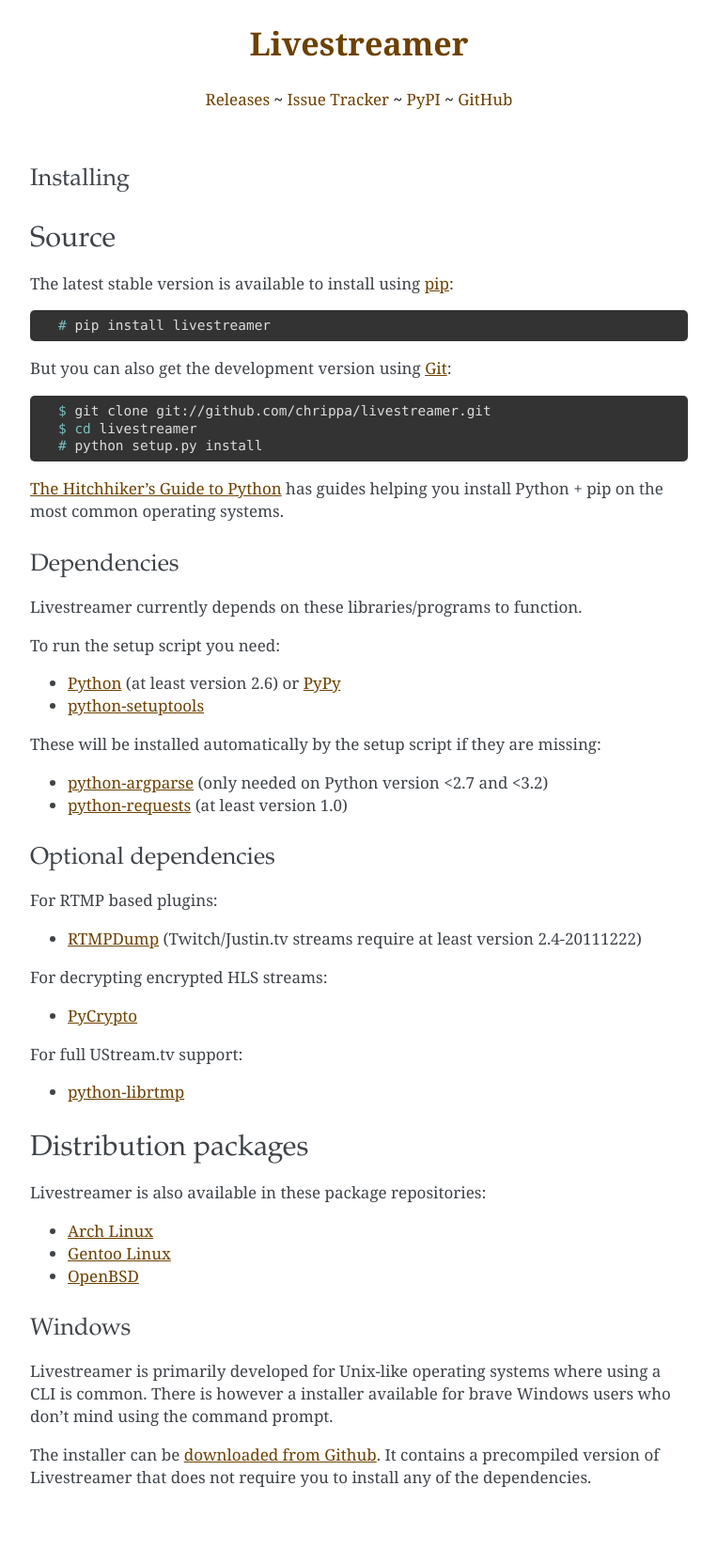
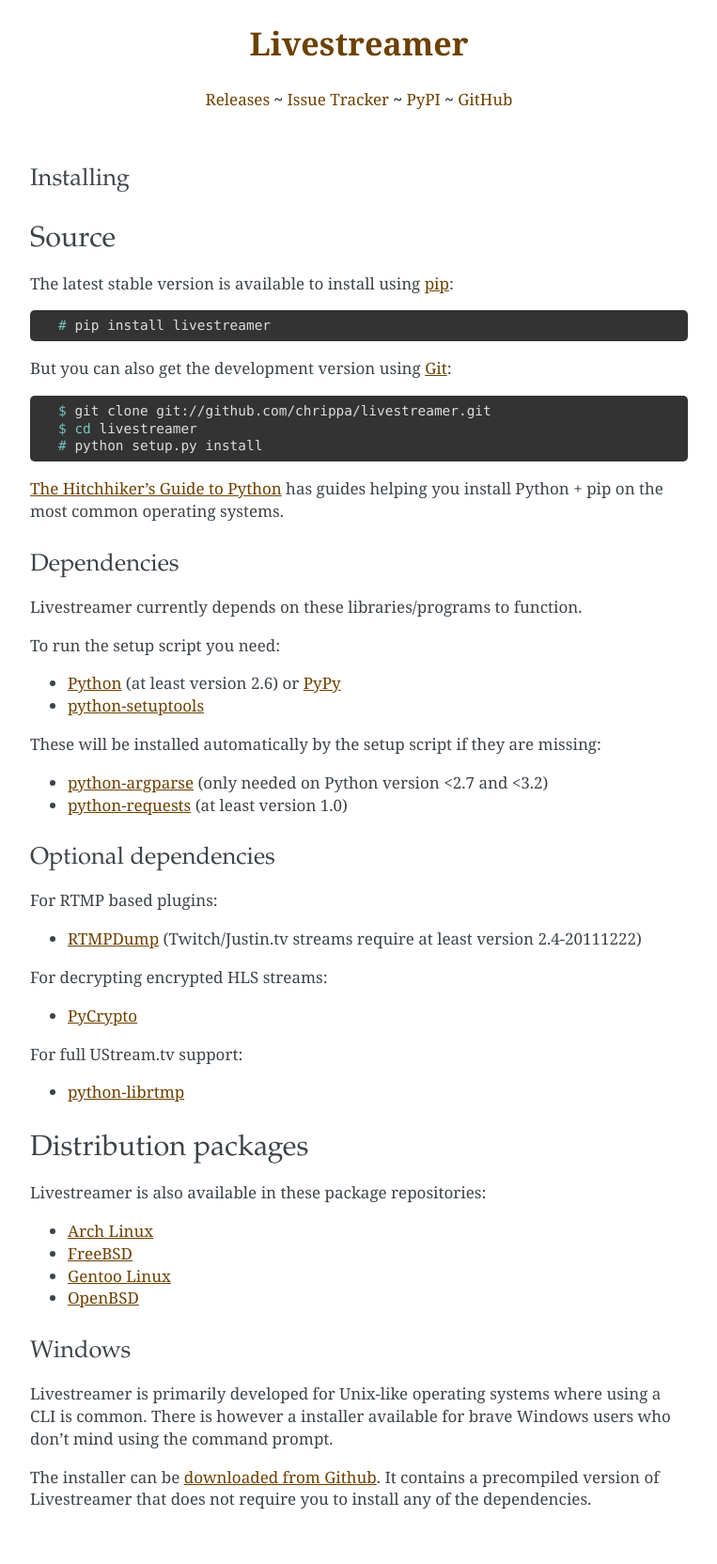
Before and after one commit to streamlink/streamlink, a Sphinx documentation site: the page built from docs/install.rst, in a window 1280 px wide. Shown: the whole page at 94% size, without its empty margins (258-1021 px from the left). Built offline with Sphinx 7.4.7, drawn with Linux system fonts in a browser that asks for light colours; before the commit the page ends 1640 px from its top, so only the background shows below that.

Commit message:
docs: Now also available in FreeBSD ports!

```diff
--- a/docs/install.rst
+++ b/docs/install.rst
@@ -60,6 +60,7 @@ Distribution packages
 Livestreamer is also available in these package repositories:
 
 - `Arch Linux <https://www.archlinux.org/packages/community/any/livestreamer/>`_
+- `FreeBSD <http://www.freshports.org/multimedia/livestreamer>`_
 - `Gentoo Linux <https://packages.gentoo.org/package/net-misc/livestreamer>`_
 - `OpenBSD <http://openports.se/multimedia/livestreamer>`_
 
```
